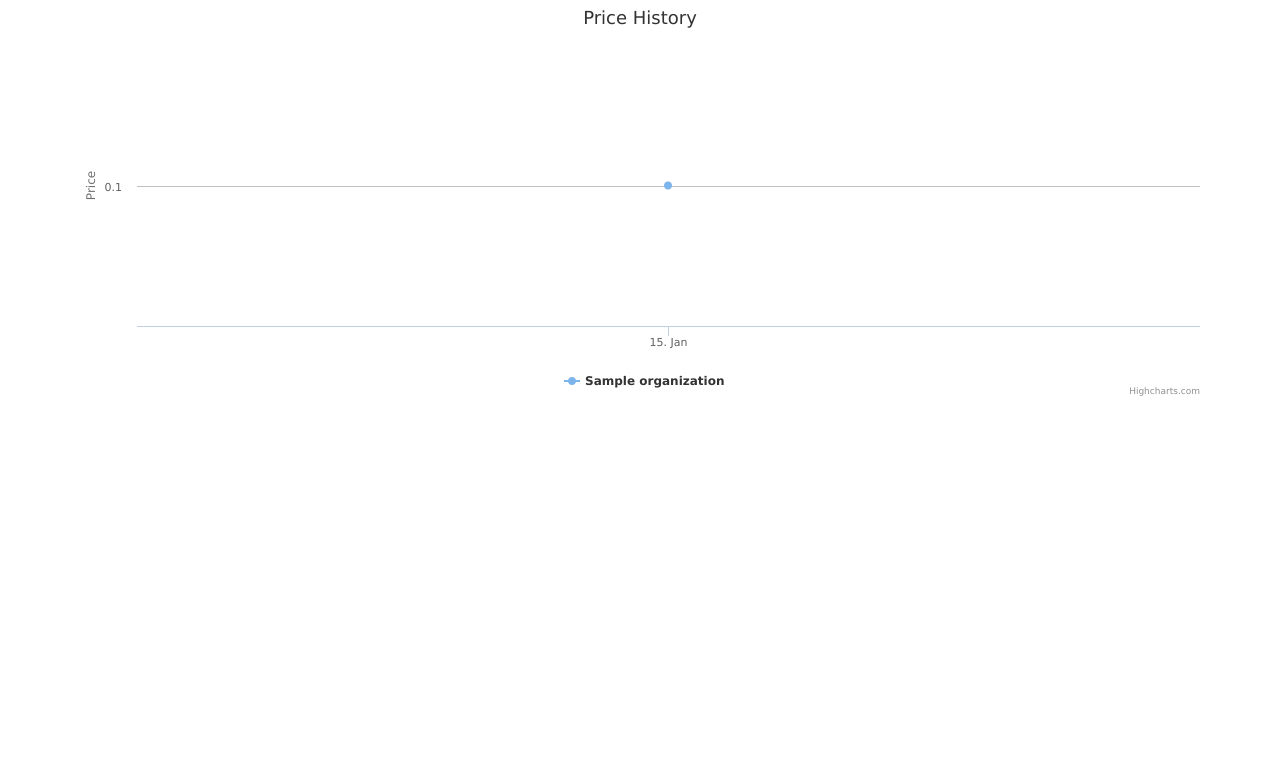
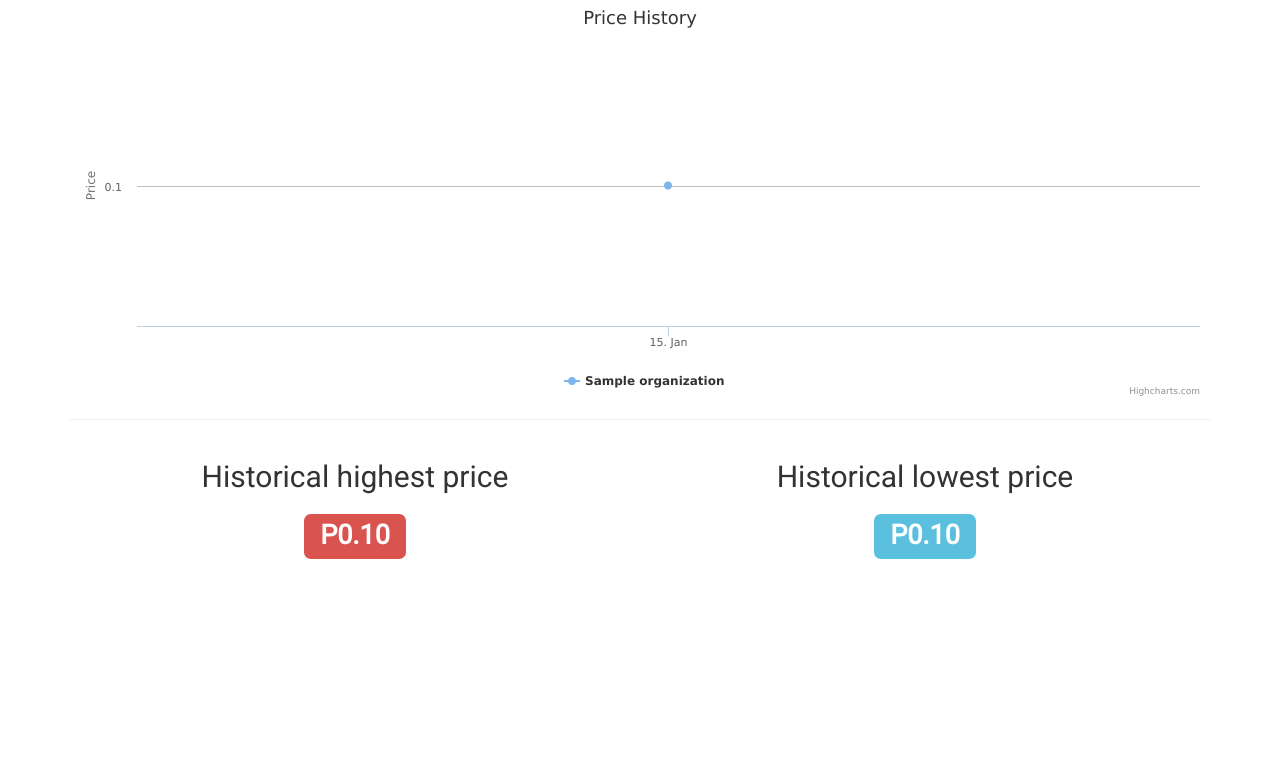
Before and after one commit to cr8ivecodesmith/kdatahack, a Django app: page /item/1/ in a window 1280 px wide. Shown: the part 234-992 px from the top of the page. Run offline with Django 3.2, Linux system fonts and the light colour scheme; tables that the repository leaves empty hold one stand-in row (values such as "Sample post"); parts of the project's set-up code (start-up, migrations or seed data) failed here and were passed over; some libraries are stand-ins or nearby versions.

Commit message:
Added min max price in detail page

```diff
--- a/kdatahack/masteritems/models.py
+++ b/kdatahack/masteritems/models.py
@@ -28,3 +28,13 @@ class MasterItem(models.Model):
             'org_name': item.awardee_id.org_name} for item in item_set.iterator()}
         return org_prices
     price_history = property(_get_price_history)
+
+    def _get_minmax_price(self):
+        min_price = max_price = 0
+        for oid, odata in self.price_history.items():
+            if odata['price'] > max_price:
+                max_price = odata['price']
+            if not min_price or odata['price'] < min_price:
+                min_price = odata['price']
+        return {'min_price': min_price, 'max_price': max_price}
+    minmax = property(_get_minmax_price)
--- a/kdatahack/templates/dashboard/item_detail.html
+++ b/kdatahack/templates/dashboard/item_detail.html
@@ -9,6 +9,15 @@
     <h2><span class="label label-success">Market Price P{{ item.market_price|floatformat:2 }}</span></h2>
     <hr>
     <div id="history-graph"></div>
+    <hr>
+    <div class="col-md-6">
+        <h2>Historical highest price</h2>
+        <h1><span class="label label-danger">P{{ item.minmax.max_price|floatformat:2 }}</span></h1>
+    </div>
+    <div class="col-md-6">
+        <h2>Historical lowest price</h2>
+        <h1><span class="label label-info">P{{ item.minmax.min_price|floatformat:2 }}</span></h1>
+    </div>
 </div>
 {% endblock main %}
 
```
